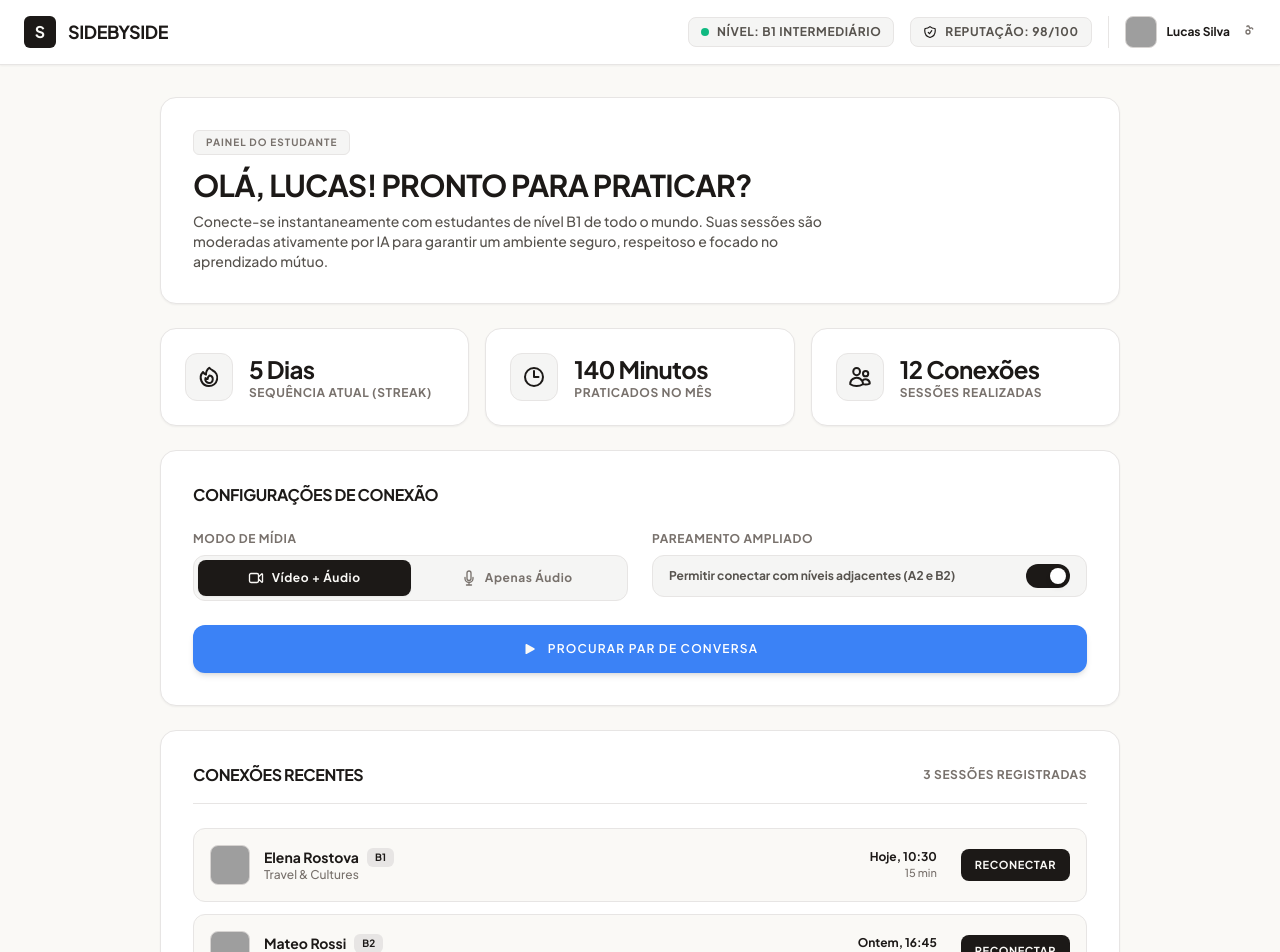
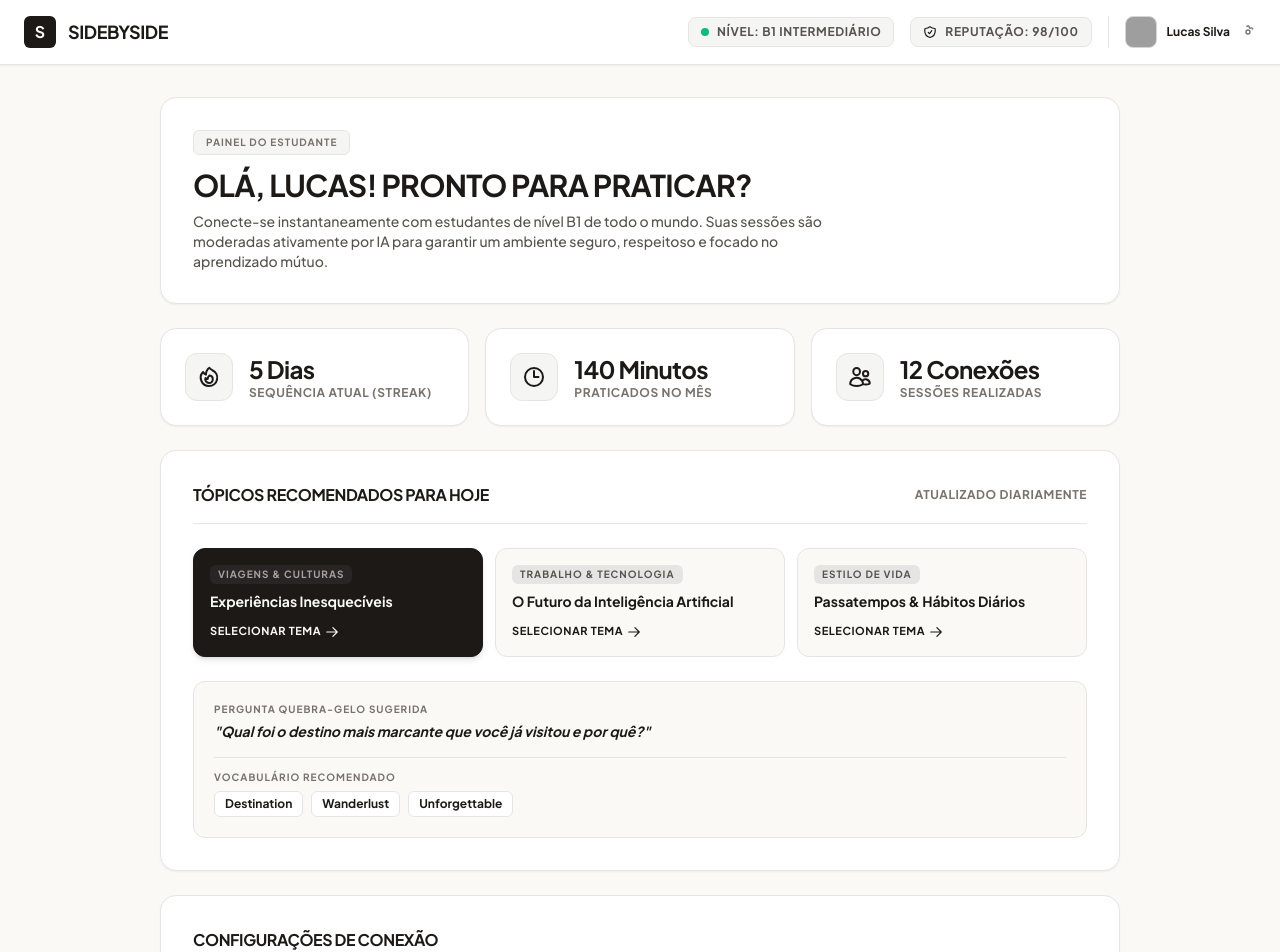
Before and after one commit to RikelmyRabelo/SideBySide, a React (Vite) app: page /dashboard in a window 1280 px wide. Shown: the top 952 px of the page. Built offline with nearby package versions, Linux system fonts and the light colour scheme; grey boxes are pictures that could not be loaded.

Commit message:
feat(dashboard): add daily recommended topics section with icebreakers and vocabulary preview

```diff
--- a/src/pages/Dashboard.tsx
+++ b/src/pages/Dashboard.tsx
@@ -9,7 +9,7 @@ export const Dashboard: React.FC = () => {
   const [expandedMatching, setExpandedMatching] = useState(true);
   const [isMatching, setIsMatching] = useState(false);
 
-  // SBS-24: Dados do Streak e Métricas do Estudante
+  // SBS-24: Dados do Streak e Métricas
   const userMetrics = {
     currentStreak: 5,
     totalMinutes: 140,
@@ -46,6 +46,33 @@ export const Dashboard: React.FC = () => {
       topic: 'Daily Routine',
     },
   ]);
+
+  // SBS-26: Tópicos Diários e Perguntas Quebra-gelo
+  const dailyTopics = [
+    {
+      id: 'travel',
+      category: 'Viagens & Culturas',
+      title: 'Experiências Inesquecíveis',
+      icebreaker: 'Qual foi o destino mais marcante que você já visitou e por quê?',
+      vocabPreview: ['Destination', 'Wanderlust', 'Unforgettable'],
+    },
+    {
+      id: 'career',
+      category: 'Trabalho & Tecnologia',
+      title: 'O Futuro da Inteligência Artificial',
+      icebreaker: 'Como a tecnologia e a IA têm mudado a sua rotina diária no trabalho?',
+      vocabPreview: ['Automation', 'Efficiency', 'Workflow'],
+    },
+    {
+      id: 'hobbies',
+      category: 'Estilo de Vida',
+      title: 'Passatempos & Hábitos Diários',
+      icebreaker: 'O que você mais gosta de fazer para relaxar no final de semana?',
+      vocabPreview: ['Leisure', 'Unwind', 'Daily Routine'],
+    },
+  ];
+
+  const [selectedTopic, setSelectedTopic] = useState(dailyTopics[0]);
 
   return (
     <div className="min-h-screen bg-[#FAF9F6] text-[#1C1917] flex flex-col font-sans selection:bg-[#1C1917] selection:text-[#FAF9F6]">
@@ -85,7 +112,7 @@ export const Dashboard: React.FC = () => {
             </div>
             <span className="text-xs font-bold text-[#1C1917] hidden md:inline-block">Lucas Silva</span>
             <svg className="w-4 h-4 stroke-[#78716C] fill-none stroke-2" viewBox="0 0 24 24">
-              <path strokeLinecap="round" strokeLinejoin="round" d="M10.343 3.94c.09-.542.56-.94 1.11-.94h1.093c.55 0 1.02.398 1.11.94l.213 1.281c.063.374.313.686.645.87.074.04.147.083.22.127.324.196.72.257 1.075.124l1.217-.456a1.125 1.125 0 011.37.49l.546.947c.275.476.17.1.082-.218.794l-.927.927a1.125 1.125 0 01-.225 1.186m0 0a1.125 1.125 0 011.186.225l.927.928c.418.419.508 1.05.218 1.566l-.546.948a1.125 1.125 0 01-1.37.491l-1.216-.456c-.356-.133-.751-.072-1.076.124a6.57 6.57 0 01-.22.128c-.331.183-.581.495-.644.869l-.213 1.28c-.09.543-.56.941-1.11.941h-1.094c-.55 0-1.02-.398-1.11-.94l-.213-1.281c-.062-.374-.312-.686-.644-.87a6.52 6.52 0 01-.22-.127c-.325-.196-.72-.257-1.076-.124l-1.217.456a1.125 1.125 0 01-1.369-.49l-.546-.947a1.125 1.125 0 01.218-1.567l.927-.927a1.125 1.125 0 01.225-1.186m0 0a1.125 1.125 0 01-1.186-.225l-.927-.928a1.125 1.125 0 01-.218-1.566l.546-.948a1.125 1.125 0 011.37-.491l1.216.456c.356.133.751.072 1.076-.124.072-.044.146-.087.22-.128.332-.183.582-.495.644-.869l.214-1.281z" />
+              <path strokeLinecap="round" strokeLinejoin="round" d="M10.343 3.94c.09-.542.56-.94 1.11-.94h1.093c.55 0 1.02.398 1.11.94l.213 1.281c.063.374.313.686.645.87.074.04.147.083.22.127.324.196.72.257 1.075.124l1.217-.456a1.125 1.125 0 011.37.49l.546.947c.275.476.17.1.082-.218.794l-.927.927a1.125 1.125 0 01-.225 1.186m0 0a1.125 1.125 0 011.186.225l.927.928c.418.419.508 1.05.218 1.566l-.546.948a1.125 1.125 0 01-1.37.491l-1.216-.456c-.356-.133-.751-.072-1.076.124a6.57 6.57 0 01-.22.128c-.331.183-.581.495-.644.869l-.213 1.28c-.09.543-.56.941-1.11.941h-1.094c-.55 0-1.02-.398-1.11-.94l-.213-1.281c-.062-.374-.312-.686-.644-.87a6.52 6.52 0 01-.22-.127c-.325-.196-.72-.257-1.076-.124l-1.217.456a1.125 1.125 0 01-1.369-.49l-.546-.947a1.125 1.125 0 012.18-1.567l.927-.927a1.125 1.125 0 01.225-1.186m0 0a1.125 1.125 0 01-1.186-.225l-.927-.928a1.125 1.125 0 01-.218-1.566l.546-.948a1.125 1.125 0 011.37-.491l1.216.456c.356.133.751.072 1.076-.124.072-.044.146-.087.22-.128.332-.183.582-.495.644-.869l.214-1.281z" />
               <path strokeLinecap="round" strokeLinejoin="round" d="M15 12a3 3 0 11-6 0 3 3 0 016 0z" />
             </svg>
           </div>
@@ -143,6 +170,81 @@ export const Dashboard: React.FC = () => {
             <div className="flex flex-col">
               <span className="text-2xl font-black text-[#1C1917] tracking-tight">{userMetrics.totalSessions} Conexões</span>
               <span className="text-xs font-bold text-[#78716C] uppercase tracking-wider">Sessões Realizadas</span>
+            </div>
+          </div>
+        </section>
+
+        {/* SBS-26: Sugestões de Tópicos Diários (Daily Topics) */}
+        <section className="bg-[#FFFFFF] border border-[#E7E5E4] rounded-2xl p-6 sm:p-8 shadow-sm flex flex-col gap-6">
+          <div className="flex items-center justify-between border-b border-[#E7E5E4] pb-4">
+            <h2 className="text-base font-black uppercase tracking-tight text-[#1C1917]">
+              Tópicos Recomendados para Hoje
+            </h2>
+            <span className="text-xs font-bold text-[#78716C] uppercase tracking-wider">
+              Atualizado Diariamente
+            </span>
+          </div>
+
+          <div className="grid grid-cols-1 md:grid-cols-3 gap-3">
+            {dailyTopics.map((topic) => (
+              <button
+                key={topic.id}
+                type="button"
+                onClick={() => setSelectedTopic(topic)}
+                className={`p-4 rounded-xl border text-left flex flex-col justify-between gap-3 transition-all ${
+                  selectedTopic.id === topic.id
+                    ? 'bg-[#1C1917] text-[#FAF9F6] border-[#1C1917] shadow-md'
+                    : 'bg-[#FAF9F6] text-[#1C1917] border-[#E7E5E4] hover:border-[#1C1917]'
+                }`}
+              >
+                <div className="flex flex-col gap-1">
+                  <span
+                    className={`text-[10px] font-bold uppercase tracking-widest px-2 py-0.5 rounded-md w-fit ${
+                      selectedTopic.id === topic.id
+                        ? 'bg-[#292524] text-[#A8A29E]'
+                        : 'bg-[#E7E5E4] text-[#57534E]'
+                    }`}
+                  >
+                    {topic.category}
+                  </span>
+                  <h3 className="text-sm font-bold mt-1 leading-snug">{topic.title}</h3>
+                </div>
+
+                <div className="flex items-center gap-1 text-[11px] font-bold uppercase tracking-wider">
+                  <span>Selecionar tema</span>
+                  <svg className="w-3.5 h-3.5 fill-none stroke-current stroke-2" viewBox="0 0 24 24">
+                    <path strokeLinecap="round" strokeLinejoin="round" d="M13.5 4.5L21 12m0 0l-7.5 7.5M21 12H3" />
+                  </svg>
+                </div>
+              </button>
+            ))}
+          </div>
+
+          {/* Prévia do Tema Selecionado (Quebra-gelo + Vocabulário) */}
+          <div className="bg-[#FAF9F6] border border-[#E7E5E4] rounded-xl p-5 flex flex-col gap-4">
+            <div className="flex flex-col gap-1">
+              <span className="text-[10px] font-bold uppercase tracking-widest text-[#78716C]">
+                Pergunta Quebra-gelo Sugerida
+              </span>
+              <p className="text-sm font-bold text-[#1C1917] italic">
+                "{selectedTopic.icebreaker}"
+              </p>
+            </div>
+
+            <div className="flex flex-col gap-1.5 pt-3 border-t border-[#E7E5E4]">
+              <span className="text-[10px] font-bold uppercase tracking-widest text-[#78716C]">
+                Vocabulário Recomendado
+              </span>
+              <div className="flex flex-wrap gap-2">
+                {selectedTopic.vocabPreview.map((word, idx) => (
+                  <span
+                    key={idx}
+                    className="text-xs font-bold px-2.5 py-1 bg-[#FFFFFF] border border-[#E7E5E4] rounded-md text-[#1C1917]"
+                  >
+                    {word}
+                  </span>
+                ))}
+              </div>
             </div>
           </div>
         </section>
@@ -226,7 +328,7 @@ export const Dashboard: React.FC = () => {
           </Button>
         </section>
 
-        {/* SBS-25: Histórico de Conexões Recentes */}
+        {/* Histórico de Conexões Recentes */}
         <section className="bg-[#FFFFFF] border border-[#E7E5E4] rounded-2xl p-6 sm:p-8 shadow-sm flex flex-col gap-6">
           <div className="flex items-center justify-between border-b border-[#E7E5E4] pb-4">
             <h2 className="text-base font-black uppercase tracking-tight text-[#1C1917]">
```
